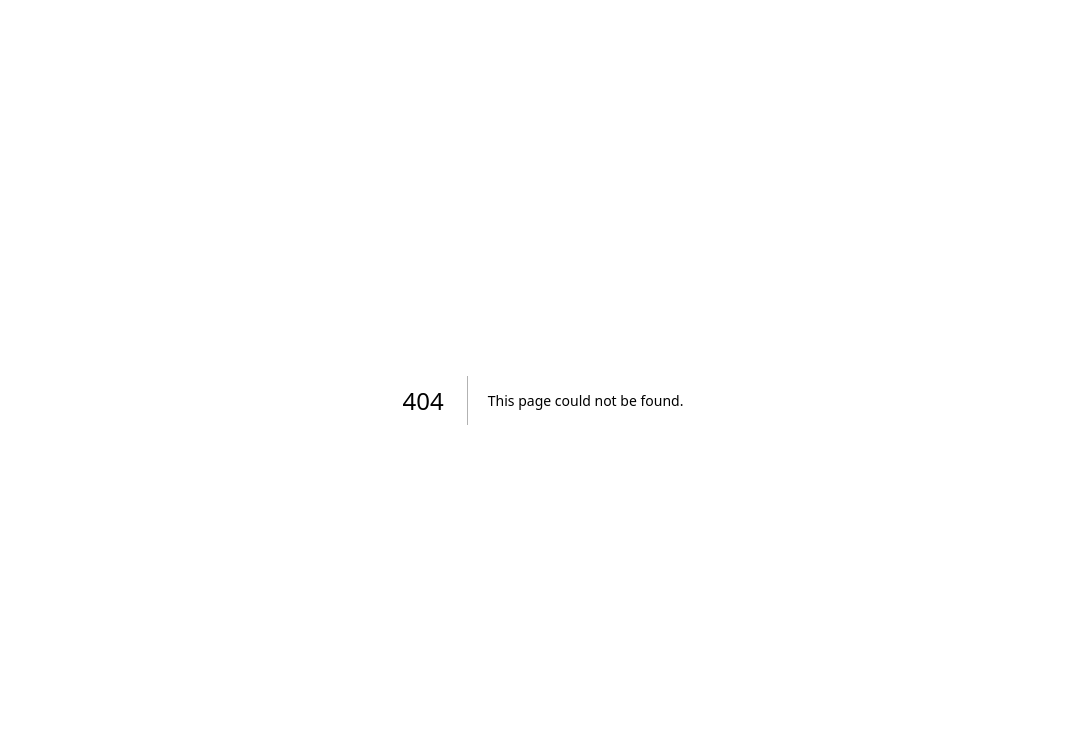
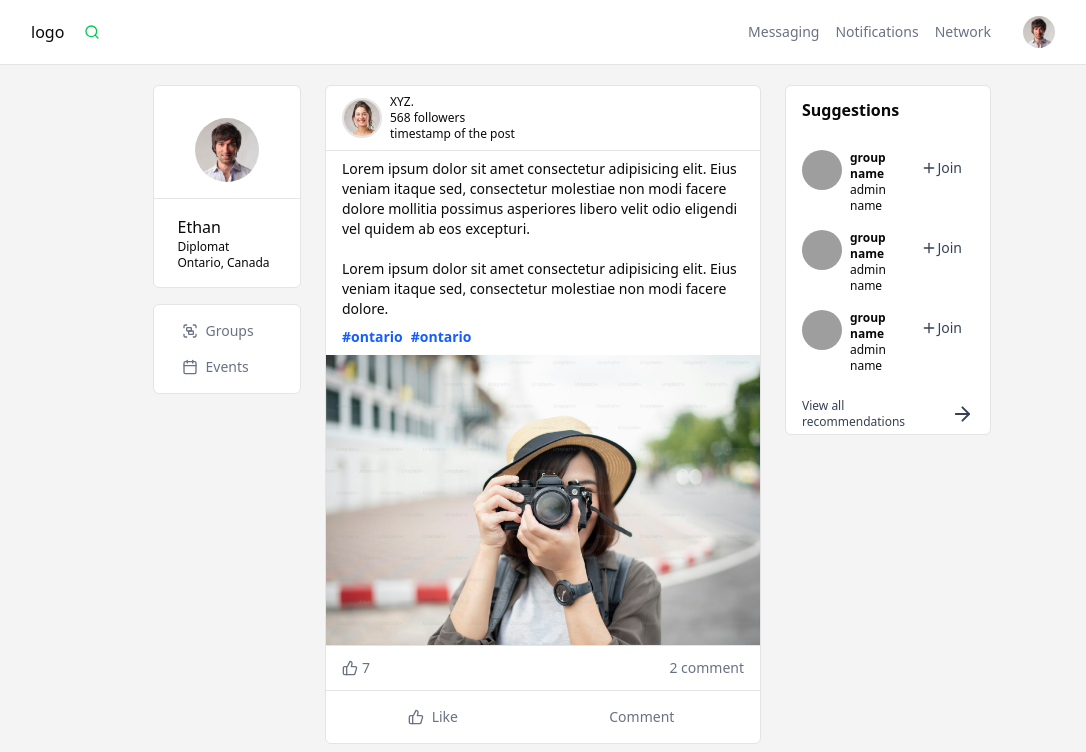
Before and after one commit to hs622/networking, a Next.js app: page /feed in a window 1280 px wide. Before the commit this address had no page. Shown: the top 752 px of the page, without its empty margins (97-1183 px from the left). Built offline with nearby package versions, Linux system fonts and the light colour scheme; grey boxes are pictures that could not be loaded.

Commit message:
feed page changes.

```diff
--- /dev/null
+++ b/src/app/feed/page.tsx
@@ -0,0 +1,50 @@
+import FeedSidebar from "@/components/feed-sidebar";
+import Navbar from "@/components/navbar";
+import Post from "@/components/post";
+import SuggestionSidebar from "@/components/suggestion-sidebar";
+
+import { Metadata } from "next";
+import React, { Fragment } from "react";
+
+export const metadata: Metadata = {
+  title: "Feed",
+  description: "networking feed screen",
+};
+
+const Feedpage = () => {
+  return (
+    <Fragment>
+      <Navbar />
+
+      {/* section */}
+      <div className="bg-muted min-h-svh">
+        <div className="grid grid-cols-16 gap-6 mx-auto w-full md:w-[70%] py-5">
+          {/* feed-sidebar */}
+          <FeedSidebar />
+
+          {/* feeds */}
+          <div className="sm:col-span-full md:col-span-8">
+            <div className="flex flex-col gap-2">
+              <Post />
+              <Post />
+              <Post />
+              <Post />
+              <Post />
+            </div>
+          </div>
+
+          {/* suggentions-bar */}
+          <div className="col-span-4 sm:hidden md:block">
+            <SuggestionSidebar />
+          </div>
+        </div>
+      </div>
+
+      {/* <div className="flex min-h-svh flex-col items-center gap-6 bg-muted p-6 md:p-10">
+        <div className="flex w-full max-w-sm flex-col gap-6"></div>
+      </div> */}
+    </Fragment>
+  );
+};
+
+export default Feedpage;
```
